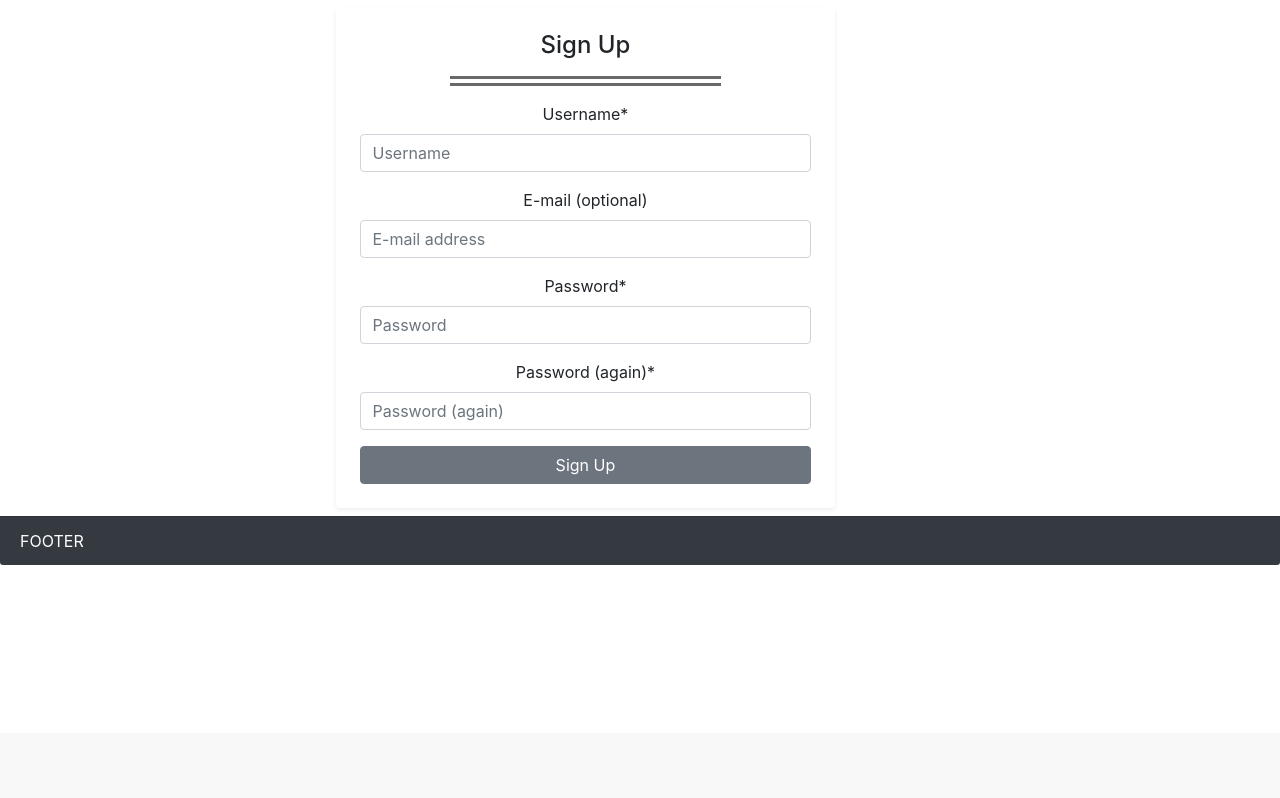
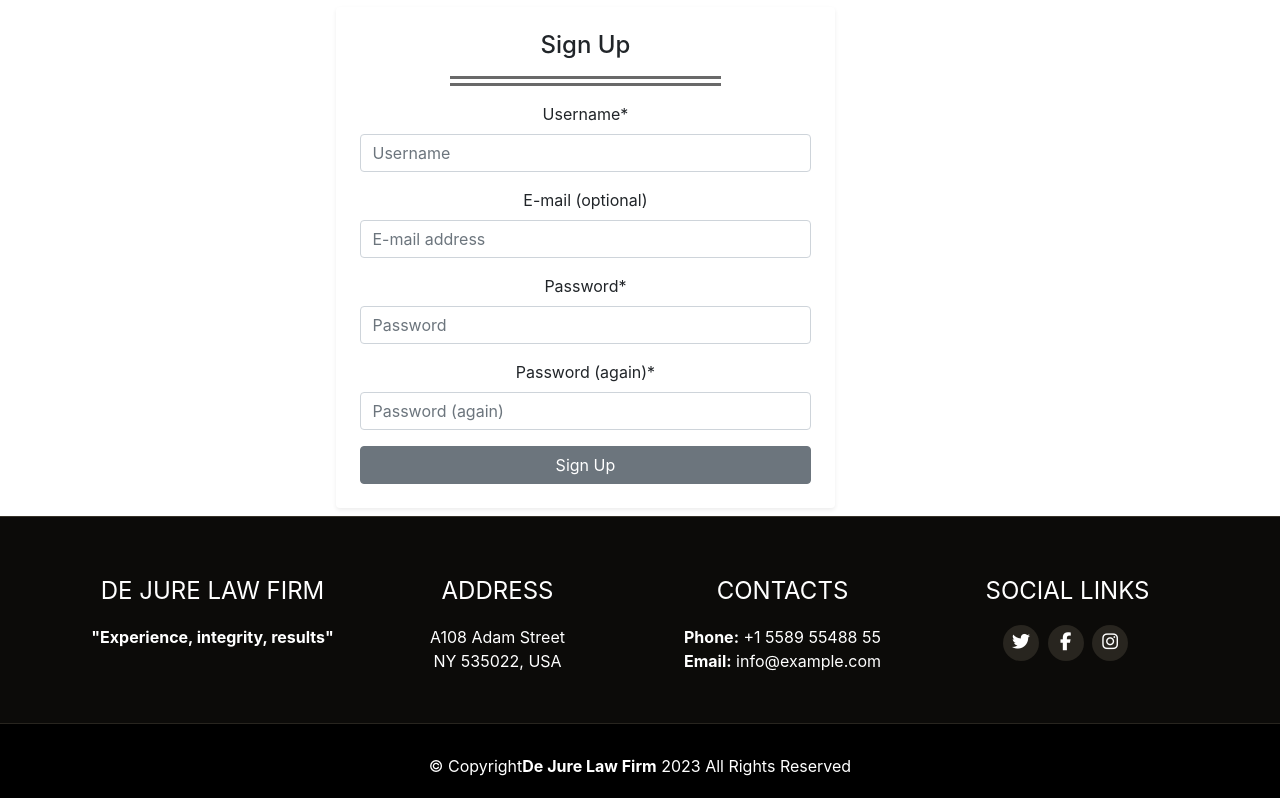
Before and after one commit to daws11/Law-Firm-Website, a Django app: page /accounts/signup/ in a window 1280 px wide. Shown: the part 67-865 px from the top of the page. Before the commit the page ends 632 px from the top, so only its background shows below. Run offline with Django 3.2, Linux system fonts and the light colour scheme; some libraries are stand-ins or nearby versions; some web fonts are replaced.

Commit message:
Add footer section with styles

```diff
--- a/static/css/style.css
+++ b/static/css/style.css
@@ -14,3 +14,64 @@
     border-color: #cda45e;
     color: #cda45e;
 }
+
+/* footer */
+#footer {
+    background: black;
+    padding: 0 0 20px 0;
+    color: #fff;
+    text-align: center;
+}
+
+#footer .footer-top {
+    background: #0c0b09;
+    border-top: 1px solid #37332a;
+    border-bottom: 1px solid #28251f;
+    padding: 60px 0 20px 0;
+}
+
+#footer .footer-top .footer-info {
+    margin-bottom: 30px;
+}
+
+#footer .footer-top .footer-info h3 {
+    font-size: 24px;
+    margin: 0 0 20px 0;
+    padding: 2px 0 2px 0;
+    line-height: 1;
+    font-weight: 400;
+    text-transform: uppercase;
+}
+
+#footer .footer-top .footer-info p {
+    font-size: 16px;
+    line-height: 24px;
+    margin-bottom: 0;
+    color: #fff;
+}
+
+#footer .footer-top .social-links a {
+    font-size: 18px;
+    display: inline-block;
+    background: #28251f;
+    color: #fff;
+    line-height: 1;
+    padding: 8px 0;
+    margin-right: 4px;
+    border-radius: 50%;
+    text-align: center;
+    width: 36px;
+    height: 36px;
+    transition: 0.3s;
+}
+
+#footer .footer-top .social-links a:hover {
+    background: #cda45e;
+    color: #fff;
+    text-decoration: none;
+}
+
+#footer .copyright {
+    text-align: center;
+    padding-top: 30px;
+}
--- a/templates/base.html
+++ b/templates/base.html
@@ -90,9 +90,59 @@
 
 
 
-  <footer class="card-footer text-white bg-dark">
-    FOOTER
-  </foote>
+
+<!-- Footer -->
+<footer id="footer">
+  <div class="footer-top">
+    <div class="container">
+      <div class="row">
+        <!-- first column -->
+        <div class="col-lg-3 col-md-6">
+          <div class="footer-info">
+            <h3>De Jure Law Firm</h3>
+                <p><strong>"Experience, integrity, results"</strong></p>
+          </div>
+        </div>
+        <!-- second column -->
+        <div class="col-lg-3 col-md-6">
+          <div class="footer-info">
+            <h3>Address</h3>
+              <p>A108 Adam Street<br>NY 535022, USA</p>
+          </div>
+        </div>
+        <!-- third column -->
+        <div class="col-lg-3 col-md-6">
+          <div class="footer-info">
+            <h3>Contacts</h3>
+              <p><strong>Phone:</strong> +1 5589 55488 55<br>
+                 <strong>Email:</strong> info@example.com<br>
+              </p>
+          </div>
+        </div>
+        <!-- fourth column -->
+        <div class="col-lg-3 col-md-6">
+          <div class="footer-info">
+            <h3>Social Links</h3>
+            <div class="social-links mt-3">
+              <a href="#" class="twitter"><i class="fa fa-twitter"></i></a>
+              <a href="#" class="facebook"><i class="fa fa-facebook"></i></a>
+              <a href="#" class="instagram"><i class="fa fa-instagram"></i></a>
+            </div>
+          </div>
+        </div>
+      </div>
+    </div>
+  </div>
+
+<!-- Copywrite Area -->
+  <div class="container">
+    <div class="copyright">
+      &copy; Copyright<strong><span>De Jure Law Firm</span></strong>
+      <script>document.write(new Date().getFullYear());</script>
+      All Rights Reserved
+    </div>
+  </div>
+</footer>
 
   <script>
     setTimeout(function() {
```
